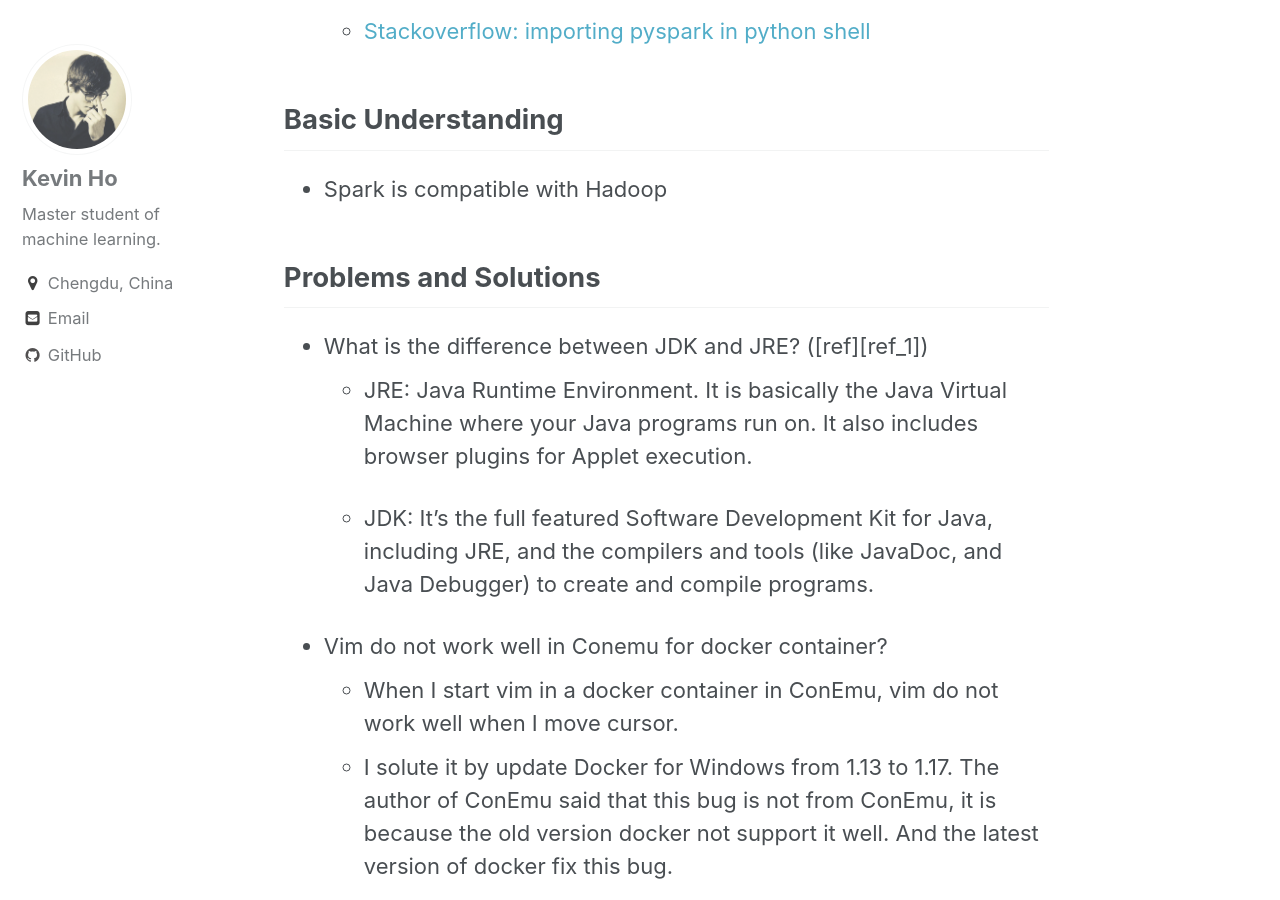
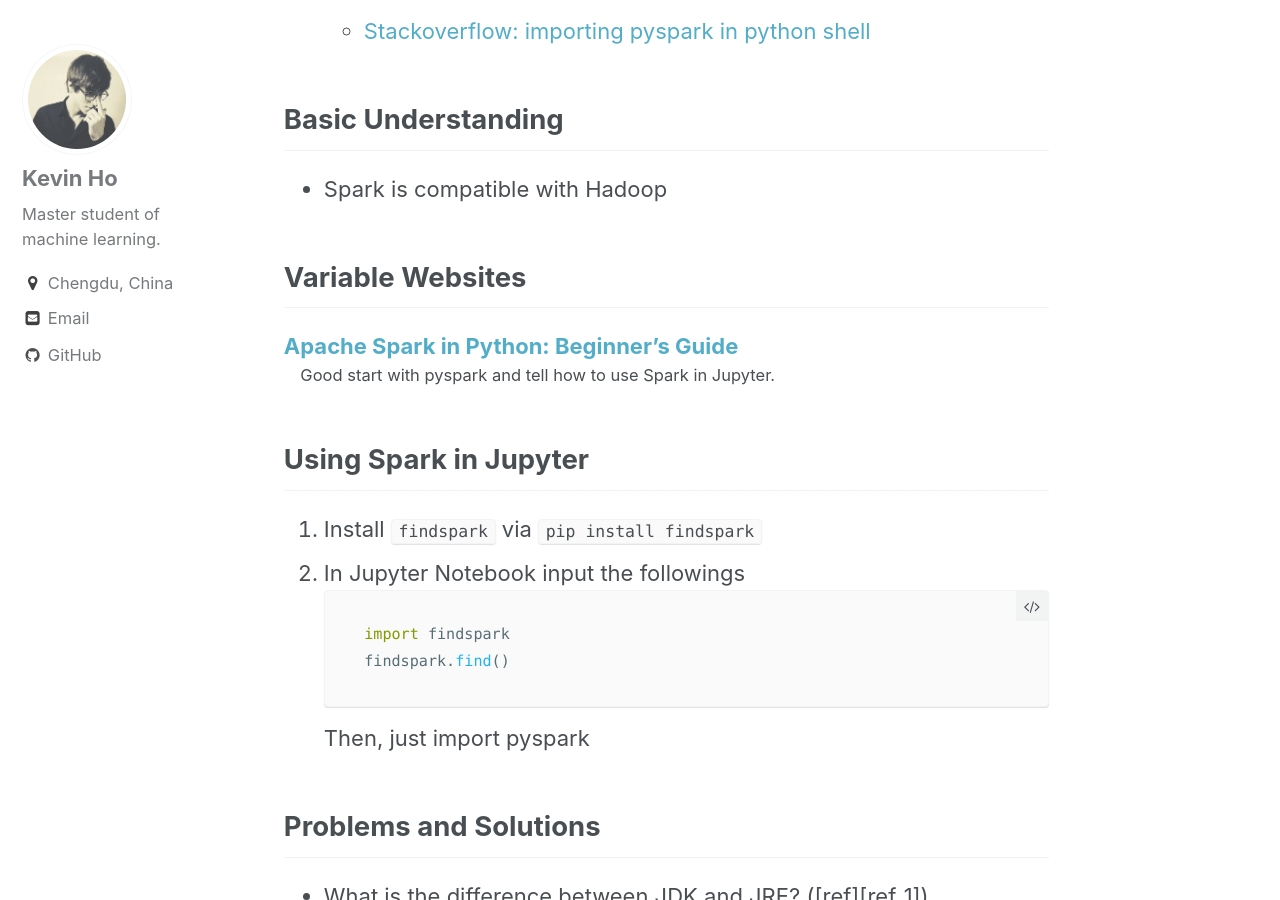
Before and after one commit to rivergold/rivergold.github.io, a Jekyll site: the page built from _posts/2017-4-12-Learning Spark(updating).md, in a window 1280 px wide and 900 px high, scrolled down 2167 px. Built offline with Jekyll 4.4.1, drawn with Linux system fonts in a browser that asks for light colours.

Commit message:
add 'using spark in jupyter'

````diff
--- a/_posts/2017-4-12-Learning Spark(updating).md
+++ b/_posts/2017-4-12-Learning Spark(updating).md
@@ -63,6 +63,19 @@
 ## Basic Understanding
 - Spark is compatible with Hadoop
 
+## Variable Websites
+[Apache Spark in Python: Beginner's Guide](https://www.datacamp.com/community/tutorials/apache-spark-python)
+: Good start with pyspark and tell how to use Spark in Jupyter.
+
+## Using Spark in Jupyter
+1. Install `findspark` via `pip install findspark`
+2. In Jupyter Notebook input the followings
+    ```python
+    import findspark
+    findspark.find()
+    ```
+    Then, just import pyspark
+
 ## Problems and Solutions
 - What is the difference between JDK and JRE? ([ref][ref_1])
     - JRE: Java Runtime Environment. It is basically the Java Virtual Machine where your Java programs run on. It also includes browser plugins for Applet execution.
````
